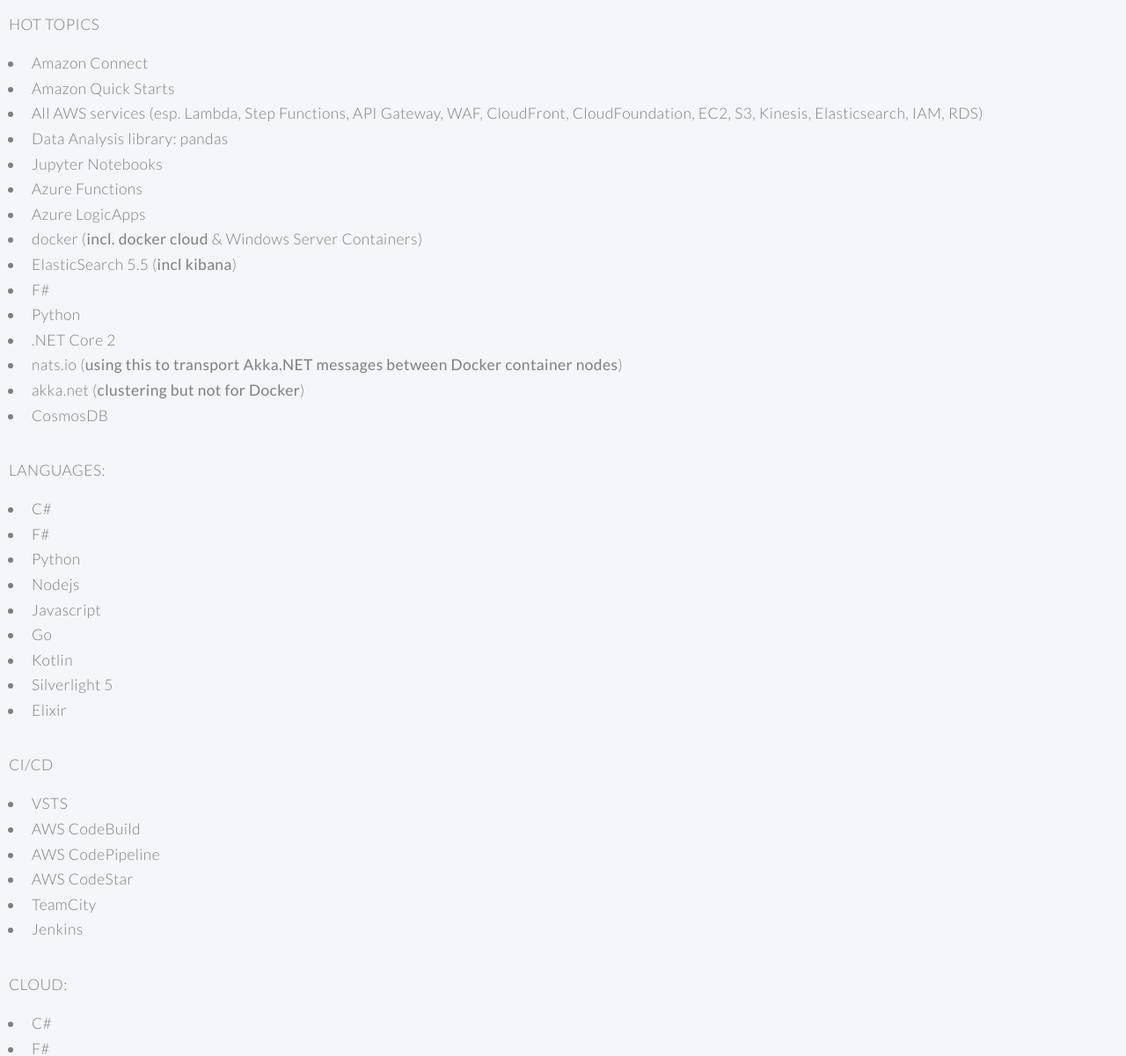
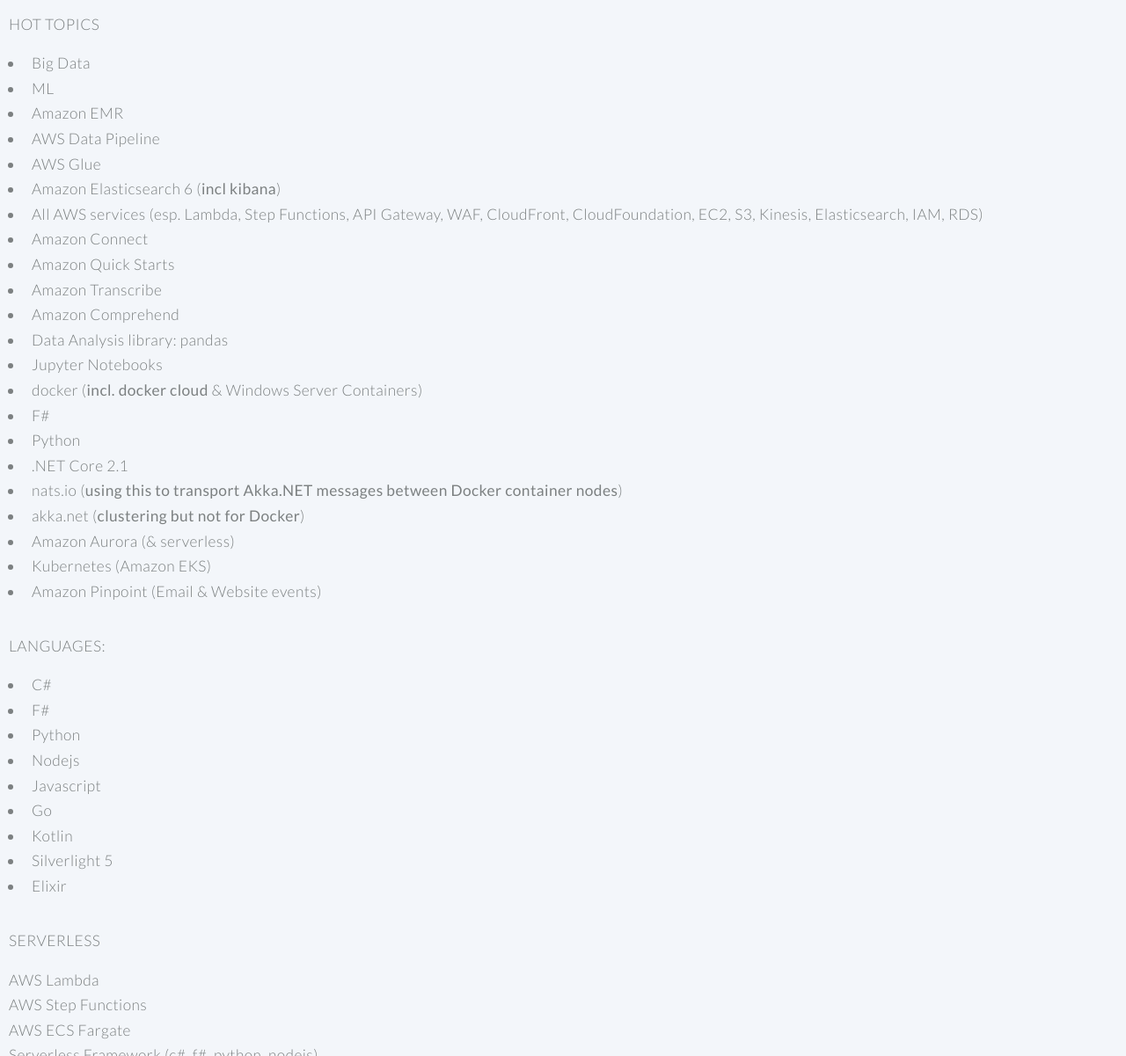
Before and after one commit to garrardkitchen/garrardkitchen-old.github.io, a Jekyll site: the page built from mytech.md, in a window 1280 px wide and 1400 px high, scrolled down 194 px. Shown: the part 199-1400 px from the top of the window at 88% size. Built offline with Jekyll 4.4.1, drawn with Linux system fonts in a browser that asks for light colours; some of the changed text lies outside the part shown.

Commit message:
Updated tech page

```diff
--- a/mytech.md
+++ b/mytech.md
@@ -10,21 +10,28 @@
 
 {: .list .default}
 
+- Big Data
+- ML
+- Amazon EMR
+- AWS Data Pipeline
+- AWS Glue
+- Amazon Elasticsearch 6 (__incl kibana__)
+- All AWS services (esp. Lambda, Step Functions, API Gateway, WAF, CloudFront, CloudFoundation, EC2, S3, Kinesis, Elasticsearch, IAM, RDS)
 - Amazon Connect
 - Amazon Quick Starts
-- All AWS services (esp. Lambda, Step Functions, API Gateway, WAF, CloudFront, CloudFoundation, EC2, S3, Kinesis, Elasticsearch, IAM, RDS)
+- Amazon Transcribe
+- Amazon Comprehend
 - Data Analysis library: pandas
 - Jupyter Notebooks
-- Azure Functions
-- Azure LogicApps
 - docker (__incl. docker cloud__ & Windows Server Containers)
-- ElasticSearch 5.5 (__incl kibana__)
 - F#
 - Python
-- .NET Core 2
+- .NET Core 2.1
 - nats.io (__using this to transport Akka.NET messages between Docker container nodes__)
 - akka.net (__clustering but not for Docker__)
-- CosmosDB
+- Amazon Aurora (& serverless)
+- Kubernetes (Amazon EKS)
+- Amazon Pinpoint (Email & Website events)
 
 #### Languages:
 
@@ -40,11 +47,21 @@
 - Silverlight 5
 - Elixir
 
+#### Serverless
+
+- AWS Lambda
+- AWS Step Functions
+- AWS ECS Fargate
+- Serverless Framework (c#, f#, python, nodejs)
+- Serverless Applications
+- Azure Functions
+- Azure LogicApps
+
 #### CI/CD
 
 {: .list .default}
 
-- VSTS
+- DevOps (VSTS)
 - AWS CodeBuild
 - AWS CodePipeline
 - AWS CodeStar
@@ -60,13 +77,17 @@
 - Python
 - Nodejs
 - .NET Framework 4.6.2
-- .NET Core 2.0
+- .NET Core 2.1
 - VSTS
+- AWS Lambda
+- AWS Step Functions
+- AWS ECS Fargate
 - Azure Functions
 - Azure LogicApps
 - Azure (4yrs+)
 - AWS (8yrs+)
 - Docker (__Docker cloud, AWS &amp; Azure__)
+- Kubernetes (EKS)
 - Akka.NET (__incl clustering__)
 - asp.net mvc
 - asp.net web api
```
